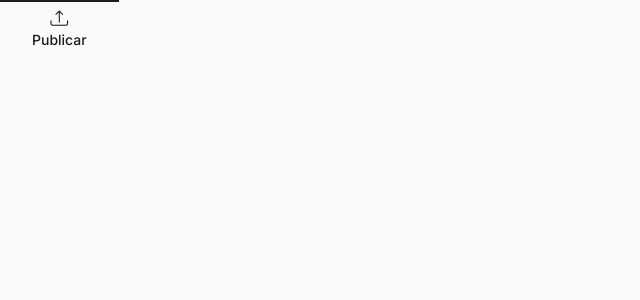
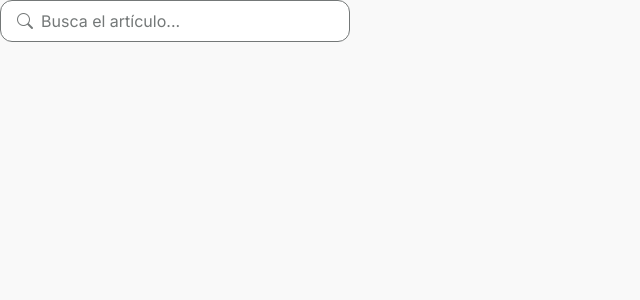
Before and after one commit to FactoriaF5-MundoTech-Team2/PeriodicoTeam2-frontend, a React (Vite) app: page / in a window 1280 px wide. Shown: the top 300 px of the page, without its empty margins (0-640 px from the left). Built offline with nearby package versions, Linux system fonts and the light colour scheme; a web font is replaced by a local one.

Commit message:
style:add SearchBar style and events

```diff
--- a/src/App.jsx
+++ b/src/App.jsx
@@ -1,7 +1,8 @@
 //import Header from "./components/Header/Header";
 //import Footer from "./components/Footer/Footer";
 import { Outlet } from "react-router";
-import PublishButton from "./features/articles/components/PublishButton/PublishButton";
+//import PublishButton from "./features/articles/components/PublishButton/PublishButton";
+import SearchBar from "./features/articles/components/SearchBar/SearchBar";
 
 function App() {
 
@@ -9,7 +10,8 @@ function App() {
     <>
       <main>
         <Outlet />
-        <PublishButton/>
+        {/* <PublishButton/> */}
+        <SearchBar/>
       </main>
     </>
   )
--- a/src/features/articles/components/SearchBar/SearchBar.jsx
+++ b/src/features/articles/components/SearchBar/SearchBar.jsx
@@ -0,0 +1,33 @@
+import { useState } from 'react';
+import './SearchBar.scss';
+
+const SearchBar = ({ onSearch, placeholder = 'Busca el artículo...' }) => {
+  const [query, setQuery] = useState('')
+
+  const handleSubmit = (e) => {
+    e.preventDefault()
+    onSearch(query)
+  }
+
+  return (
+    <form className="search-bar" onSubmit={handleSubmit}>
+      <i className="bi bi-search"></i>
+      <input
+        type="text"
+        value={query}
+        onChange={(e) => setQuery(e.target.value)}
+        placeholder={placeholder}
+      />
+      {query && (
+        <button type="button" className="search-clear" onClick={() => {
+          setQuery('')
+          onSearch('')
+        }}>
+          <i className="bi bi-x"></i>
+        </button>
+      )}
+    </form>
+  )
+}
+
+export default SearchBar
--- a/src/features/articles/components/SearchBar/SearchBar.scss
+++ b/src/features/articles/components/SearchBar/SearchBar.scss
@@ -0,0 +1,49 @@
+@use "../../../../styles/variables" as *;
+
+.search-bar {
+  display: flex;
+  align-items: center;
+  justify-content: flex-start;
+  width: 350px;
+  gap: $spacing-sm;
+  padding: $spacing-sm $spacing-md;
+  border: $border-default;
+  border-radius: $border-radius;
+  background: $background-card;
+  color: $color-text-tertiary;
+  transition: border-color 0.2s ease, box-shadow 0.2s ease;
+
+
+  input {
+    flex: 1;
+    border: none;
+    outline: none;
+    font-family: $font-secondary;
+    font-size: $font-size-base;
+    color: $color-text-tertiary;
+    background: transparent;
+
+    &::placeholder {
+      color: $color-text-tertiary;
+    }
+}
+
+  i {
+    color:$color-text-tertiary;
+    transition: color 0.2s ease;
+  }
+
+  &:hover,
+  &:focus-within{
+    border-color:$color-text-primary;
+    box-shadow:$shadow-mobile;
+    i {
+        color:$color-text-primary;
+    }
+  }
+
+  .search-clear {
+    color: $color-text-tertiary;
+    cursor: pointer;
+  }
+}
```
